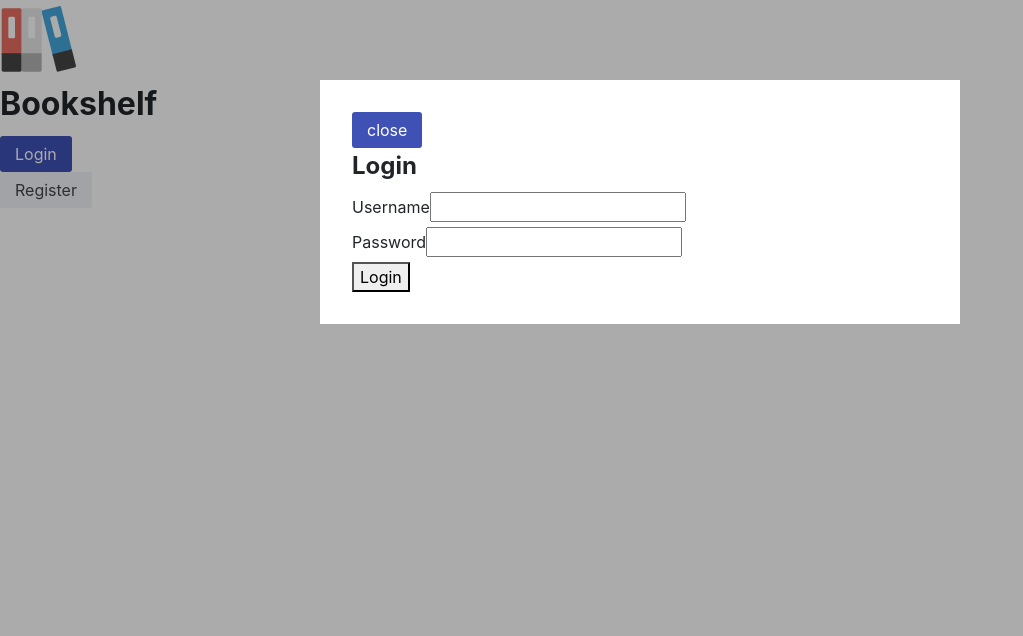
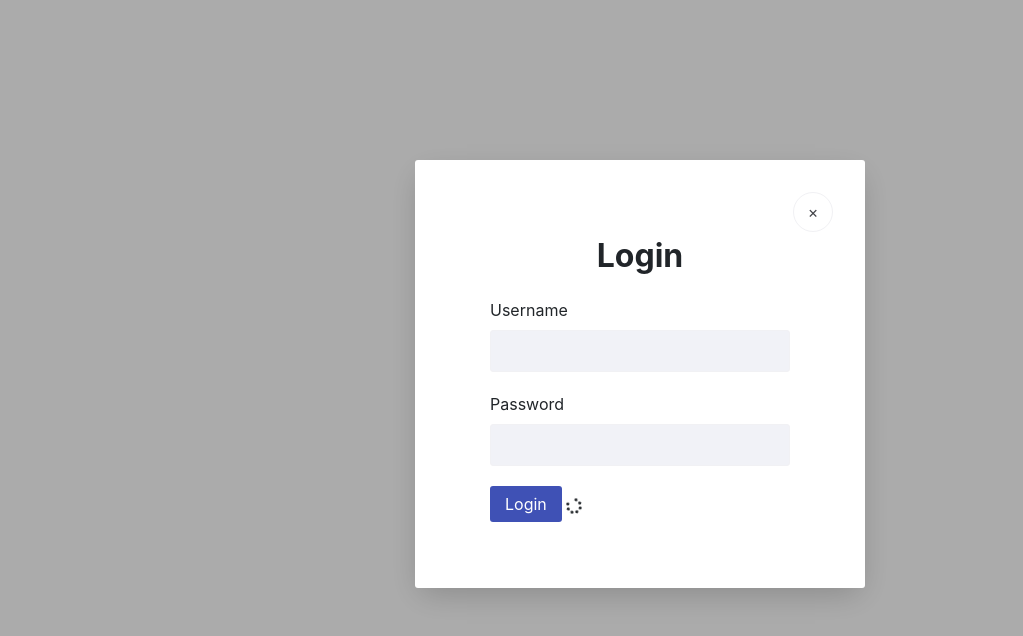
Before and after one commit to alemonas/bookshelf-js, a React (Create React App) app: page / in a window 1280 px wide. Both pictures are taken after a click on the button "Login". Shown: the top 636 px of the page, without its empty margins (0-1023 px from the left). Built offline with nearby package versions, Linux system fonts and the light colour scheme.

Commit message:
update app using modal an the new lib components

```diff
--- a/src/App.js
+++ b/src/App.js
@@ -1,10 +1,14 @@
+/** @jsxRuntime classic */
+/** @jsx jsx */
+import {jsx} from '@emotion/react'
 import '@reach/dialog/styles.css'
-import React, {useState} from 'react'
+
+import React from 'react'
 import {Logo} from 'components/Logo'
-import Dialog from '@reach/dialog'
-import {Button} from 'components/lib'
+import {Button, Input, FormGroup, Spinner} from 'components/lib'
+import {Modal, ModalContents, ModalOpenButton} from 'components/Modal'
 
-function LoginForm({onSubmit, buttonText}) {
+function LoginForm({onSubmit, submitButton}) {
   function handleSubmit(event) {
     event.preventDefault()
     const {username, password} = event.target.elements
@@ -16,25 +20,35 @@ function LoginForm({onSubmit, buttonText}) {
   }
 
   return (
-    <form onSubmit={handleSubmit}>
+    <form
+      css={{
+        display: 'flex',
+        flexDirection: 'column',
+        alignItems: 'stretch',
+        '> div': {
+          margin: '10px auto',
+          width: '100%',
+          maxWidth: '300px',
+        },
+      }}
+      onSubmit={handleSubmit}
+    >
+      <FormGroup>
+        <label htmlFor="username">Username</label>
+        <Input id="username" type="text" />
+      </FormGroup>
+      <FormGroup>
+        <label htmlFor="password">Password</label>
+        <Input id="password" type="password" />
+      </FormGroup>
       <div>
-        <label htmlFor="username">Username</label>
-        <input id="username" type="text" />
-      </div>
-      <div>
-        <label htmlFor="password">Password</label>
-        <input id="password" type="password" />
-      </div>
-      <div>
-        <button type="submit">{buttonText}</button>
+        {React.cloneElement(submitButton, {type: 'submit'})} <Spinner />
       </div>
     </form>
   )
 }
 
 function App() {
-  const [openModal, setOpenModal] = useState('none')
-
   function login(formData) {
     console.log('login', formData)
   }
@@ -44,27 +58,48 @@ function App() {
   }
 
   return (
-    <div>
+    <div
+      css={{
+        display: 'flex',
+        flexDirection: 'column',
+        alignItems: 'center',
+        justifyContent: 'center',
+        width: '100%',
+        height: '100vh',
+      }}
+    >
       <Logo width={80} height={80} />
       <h1>Bookshelf</h1>
-      <div>
-        <Button onClick={() => setOpenModal('login')}>Login</Button>
+      <div
+        css={{
+          display: 'grid',
+          gridTemplateColumns: 'repeat(2, minmax(0, 1fr))',
+          gridGap: '0.75rem',
+        }}
+      >
+        <Modal>
+          <ModalOpenButton>
+            <Button variant="primary">Login</Button>
+          </ModalOpenButton>
+          <ModalContents aria-label="Login form" title="Login">
+            <LoginForm
+              onSubmit={login}
+              submitButton={<Button variant="primary">Login</Button>}
+            />
+          </ModalContents>
+        </Modal>
+        <Modal>
+          <ModalOpenButton>
+            <Button variant="secondary">Register</Button>
+          </ModalOpenButton>
+          <ModalContents aria-label="Registration form" title="Register">
+            <LoginForm
+              onSubmit={register}
+              submitButton={<Button variant="secondary">Register</Button>}
+            />
+          </ModalContents>
+        </Modal>
       </div>
-      <div>
-        <Button onClick={() => setOpenModal('register')} variant="secondary">
-          Register
-        </Button>
-      </div>
-      <Dialog aria-label="Login form" isOpen={openModal === 'login'}>
-        <Button onClick={() => setOpenModal('none')}>close</Button>
-        <h2>Login</h2>
-        <LoginForm onSubmit={login} buttonText="Login" />
-      </Dialog>
-      <Dialog aria-label="Register form" isOpen={openModal === 'register'}>
-        <Button onClick={() => setOpenModal('none')}>close</Button>
-        <h2>Register</h2>
-        <LoginForm onSubmit={register} buttonText="Register" />
-      </Dialog>
     </div>
   )
 }
```
